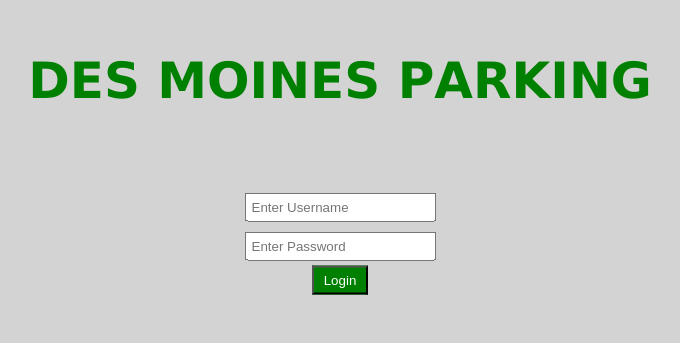
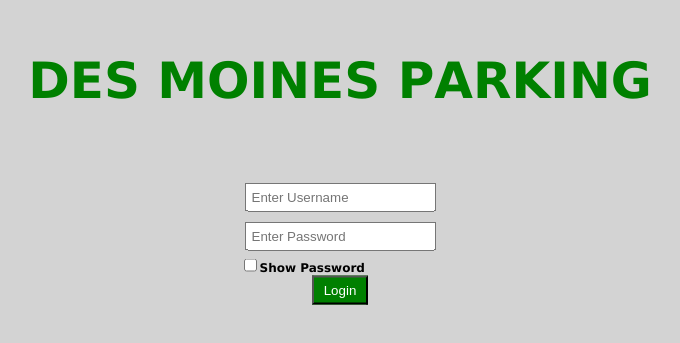
Before and after one commit to CACS2/Des-Moines-Parking-App, a plain HTML site: page pages/index.html in a window 1280 px wide. Shown: the part 239-582 px from the top of the page, without its empty margins (308-988 px from the left). Drawn offline with Linux system fonts and the light colour scheme.

Commit message:
Add files via upload
Added password dots

```diff
--- a/pages/index.html
+++ b/pages/index.html
@@ -30,9 +30,21 @@
         <div class="login">
           <form class="" action="#" method="post">
             <input class="input" type="text" placeholder="Enter Username" name="uname" required><br>
-            <input class="input" type="text" placeholder="Enter Password" name="pword" required><br>
+            <input class="input" type="password" placeholder="Enter Password" name="pword" id="pass" required><br>
+			<input type="checkbox" onclick="showPass()"><b style="font-size:12px">Show Password</b>
             <button type="submit">Login</button>
           </form>
         </div>
+
+		<script>
+		function showPass() {
+			var x = document.getElementById("pass");
+			if (x.type === "password") {
+				x.type = "text";
+				} else {
+					x.type = "password";
+				}
+		}
+		</script>
     </body>
 </html>
```
